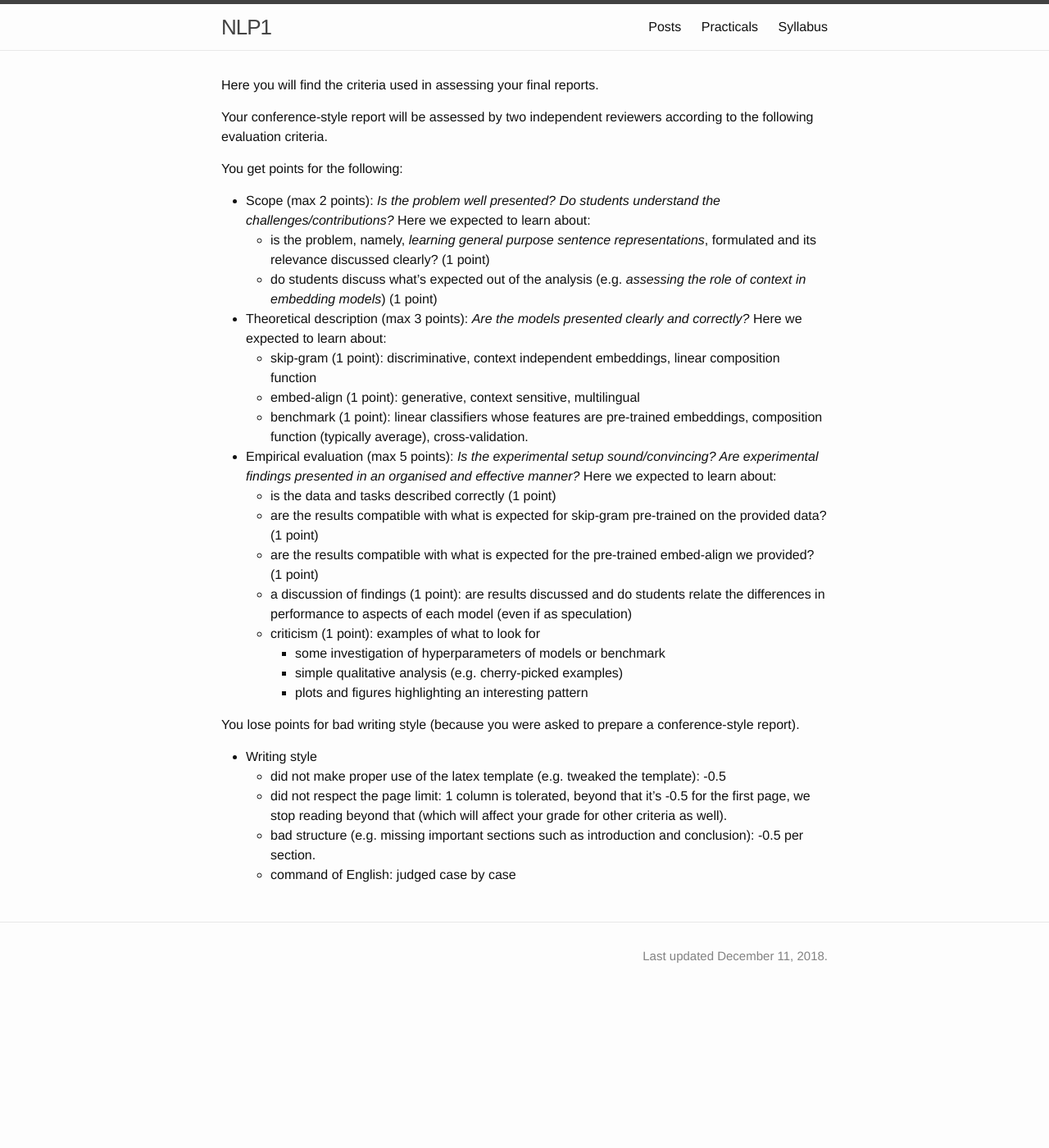
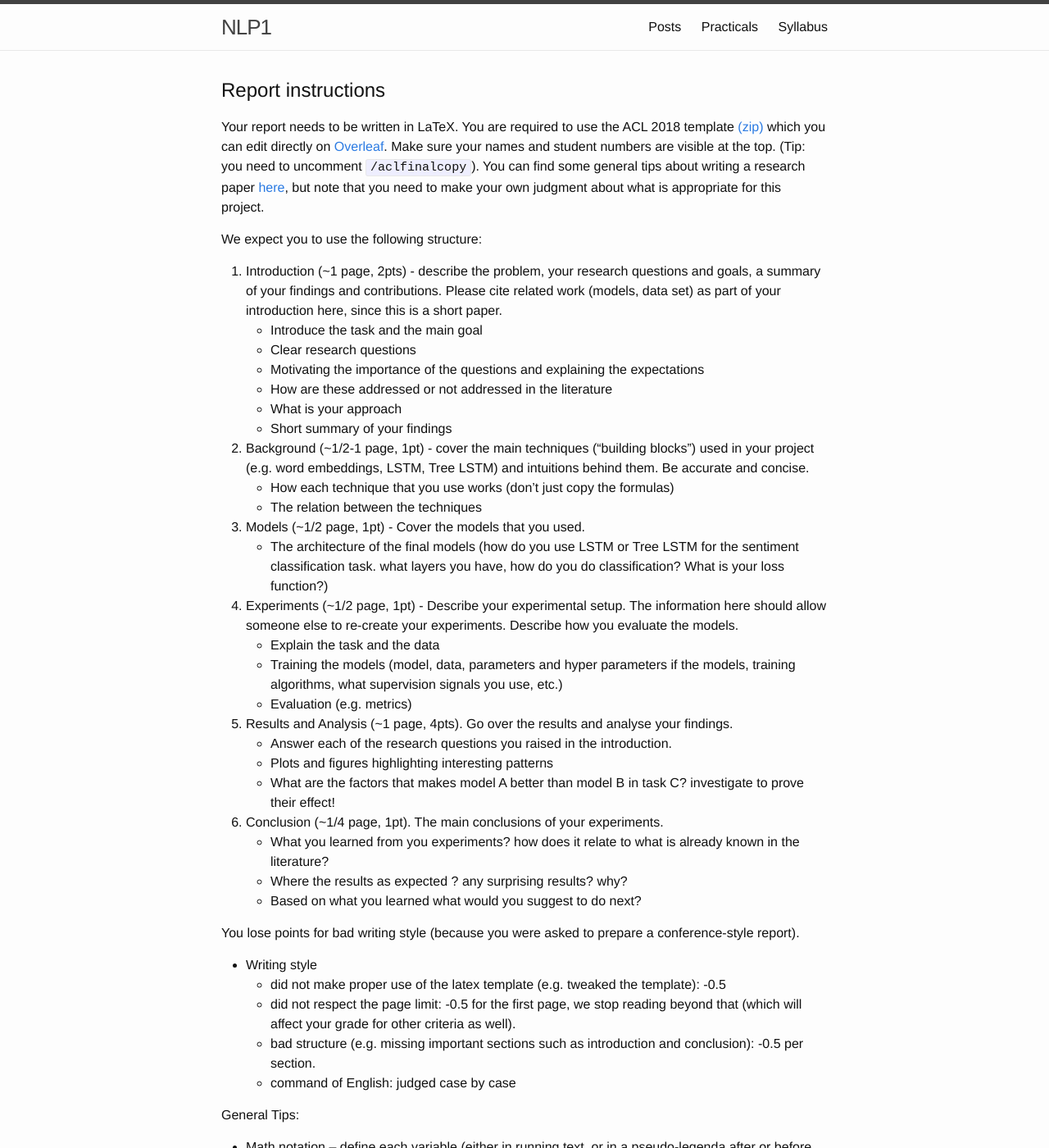
Before and after one commit to cl-illc/nlp1, a Jekyll site: the page built from assessment.md, in a window 1280 px wide and 1400 px high. Shown: the whole window at 82% size. Built offline with Jekyll 4.4.1, drawn with Linux system fonts in a browser that asks for light colours; some of the changed text lies outside the part shown.

Commit message:
Update assessment.md

```diff
--- a/assessment.md
+++ b/assessment.md
@@ -4,33 +4,61 @@ title: Assessment
 menu: no
 ---
 
-Here you will find the criteria used in assessing your final reports.
+## Report instructions
 
-Your conference-style report will be assessed by two independent reviewers according to the following evaluation criteria.
+Your report needs to be written in LaTeX. You are required to use the ACL 2018 template [(zip)](https://acl2018.org/downloads/acl18-latex.zip) which you can edit directly on [Overleaf](https://www.overleaf.com/latex/templates/instructions-for-acl-2018-proceedings/xzmhqgnmkppc). Make sure your names and student numbers are visible at the top. (Tip: you need to uncomment `/aclfinalcopy`).
+You can find some general tips about writing a research paper [here](https://www.microsoft.com/en-us/research/academic-program/write-great-research-paper/), but note that you need to make your own judgment about what is appropriate for this project.
 
-You get points for the following:
+We expect you to use the following structure:
 
-* Scope (max 2 points): *Is the problem well presented? Do students understand the challenges/contributions?* Here we expected to learn about:
-    * is the problem, namely, *learning general purpose sentence representations*, formulated and its relevance discussed clearly? (1 point)
-    * do students discuss what's expected out of the analysis (e.g. *assessing the role of context in embedding models*) (1 point)
-* Theoretical description (max 3 points): *Are the models presented clearly and correctly?* Here we expected to learn about:
-    * skip-gram (1 point): discriminative, context independent embeddings, linear composition function
-    * embed-align (1 point): generative, context sensitive, multilingual
-    * benchmark (1 point): linear classifiers whose features are pre-trained embeddings, composition function (typically average), cross-validation.
-* Empirical evaluation (max 5 points): *Is the experimental setup sound/convincing? Are experimental findings presented in an organised and effective manner?* Here we expected to learn about:
-    * is the data and tasks described correctly (1 point)
-    * are the results compatible with what is expected for skip-gram pre-trained on the provided data? (1 point)
-    * are the results compatible with what is expected for the pre-trained embed-align we provided? (1 point)
-    * a discussion of findings (1 point): are results discussed and do students relate the differences in performance to aspects of each model (even if as speculation)
-    * criticism  (1 point): examples of what to look for
-        * some investigation of hyperparameters of models or benchmark
-        * simple qualitative analysis (e.g. cherry-picked examples)
-        * plots and figures highlighting an interesting pattern
+1. Introduction (~1 page, 2pts) - describe the problem, your research questions and goals, a summary of your findings and contributions. Please cite related work (models, data set) as part of your introduction here, since this is a short paper.
+    - Introduce the task and the main goal
+    - Clear research questions
+    - Motivating the importance of the questions and explaining the expectations
+    - How are these addressed or not addressed in the literature
+    - What is your approach
+    - Short summary of your findings
+2. Background (~1/2-1 page, 1pt) -
+cover the main techniques ("building blocks") used in your project (e.g. word embeddings, LSTM, Tree LSTM) and intuitions behind them. Be accurate and concise.
+    - How each technique that you use works (don't just copy the formulas)
+    - The relation between the techniques
+3. Models (~1/2 page, 1pt) - Cover the models that you used.
+    - The architecture of the final models (how do you use LSTM or Tree LSTM for the sentiment classification task. what layers you have, how do you do classification? What is your loss function?)
+4. Experiments (~1/2 page, 1pt) - Describe your experimental setup. The information here should allow someone else to re-create your experiments. Describe how you evaluate the models.
+    - Explain the task and the data
+    - Training the models (model, data, parameters and hyper parameters if the models, training algorithms, what supervision signals you use, etc.)
+    - Evaluation (e.g. metrics)
+5. Results and Analysis (~1 page, 4pts). Go over the results and analyse your findings.
+    - Answer each of the research questions you raised in the introduction.
+    - Plots and figures highlighting interesting patterns
+    - What are the factors that makes model A  better than model B in task C? investigate to prove their effect!
+6. Conclusion (~1/4 page, 1pt). The main conclusions of your experiments.
+    - What you learned from you experiments? how does it relate to what is already known in the literature?
+    - Where the results as expected ? any surprising results? why?
+    - Based on what you learned what would you suggest to do next?
 
 You lose points for bad writing style (because you were asked to prepare a conference-style report).
 
 * Writing style
     * did not make proper use of the latex template (e.g. tweaked the template): -0.5
-    * did not respect the page limit: 1 column is tolerated, beyond that it's -0.5 for the first page, we stop reading beyond that (which will affect your grade for other criteria as well).
+    * did not respect the page limit: -0.5 for the first page, we stop reading beyond that (which will affect your grade for other criteria as well).
     * bad structure (e.g. missing important sections such as introduction and conclusion): -0.5 per section.
     * command of English: judged case by case
+
+General Tips:
+
+- Math notation – define each variable (either in running text, or in a pseudo-legenda after or before the equation)
+- Define technical terminology you need
+- Avoid colloquial language – everything can be said in a scientific-sounding way
+- Avoid lengthy sentences, stay to the point!
+- Do not spend space on "obvious" things!
+
+An ideal report:
+- Precise, scientific-sounding, technical, to the point
+  - Little general “waffle”/chit-chat
+- Not boring – because you don’t explain obvious things too much
+- Efficient delivery of (only) the facts that we need to know to understand/reimplement
+- Results visually well-presented and described with the correct priority of importance of sub-results
+- Insightful analysis – speculation should connect to something interesting and not be too much; the reader “learns something new”
+- No typos, no colloquialisms – well-considered language
+- This normally means several re-draftings (re-orderings of information)
```
